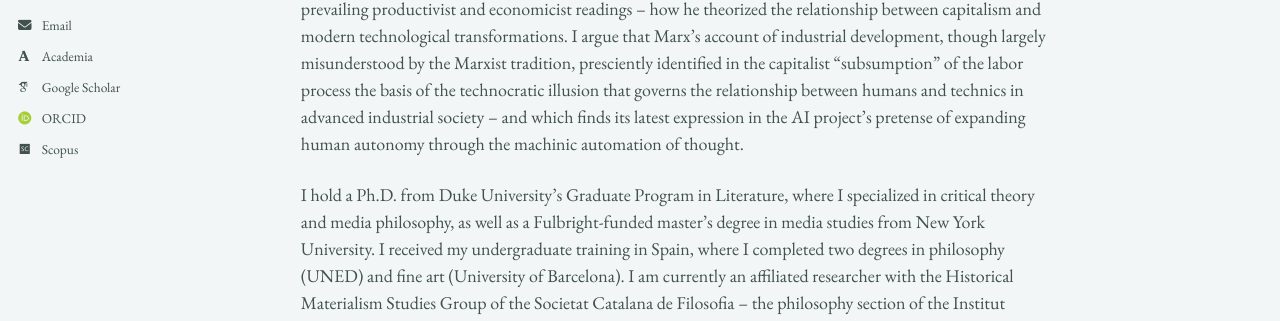
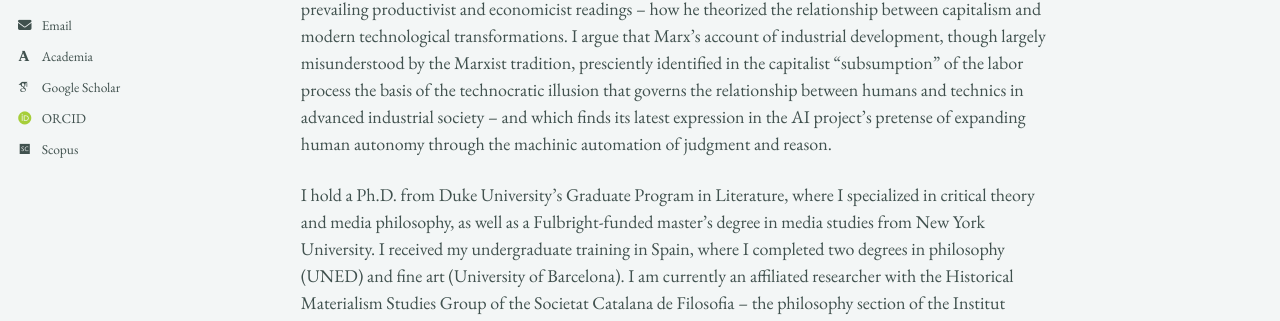
Before and after one commit to epujol90/epujol90.github.io, a Jekyll site: the page built from _pages/about.md, in a window 1280 px wide and 1069 px high. Shown: the part 413-734 px from the top of the window. Built offline with Jekyll 4.4.1, drawn with Linux system fonts in a browser that asks for light colours; some web fonts are replaced; a script bundle is joined from its source files by our own code; library files that are not in the unit come from our copies; some of the changed text lies outside the part shown.

Commit message:
Update about.md

```diff
--- a/_pages/about.md
+++ b/_pages/about.md
@@ -8,6 +8,6 @@ redirect_from:
 ---
 I am a scholar of technology, media, and aesthetics trained in continental philosophy and critical theory in Europe and the United States. My research examines how the material infrastructures of the modern world embody and uphold relations of power and domination, despite professing to liberate humanity from scarcity and toil. In addressing this paradox, I proceed from the premise that technical systems are constitutive of -- rather than external to -- human agency, culture, and institutions, and that a social ontology of technology is, therefore, necessary to make sense of our inherently technical nature and how power operates through it.
 
-In my doctoral research, I focused on the _longue durée_ of industrial modernity and the machine-mediated ordering of life in technologized society, tracing its roots to the nineteenth century. My dissertation, “Karl Marx, Philosopher of Technics: Critique, Alienation, and the Materiality of Social Power,” grounds this historical inquiry in Marx’s engagement with the industrial literature of his time, reconstructing -- against prevailing productivist and economicist readings -- how he theorized the relationship between capitalism and modern technological transformations. I argue that Marx’s account of industrial development, though largely misunderstood by the Marxist tradition, presciently identified in the capitalist "subsumption" of the labor process the basis of the technocratic illusion that governs the relationship between humans and technics in advanced industrial society -- and which finds its latest expression in the AI project's pretense of expanding human autonomy through the machinic automation of thought.
+In my doctoral research, I focused on the _longue durée_ of industrial modernity and the machine-mediated ordering of life in technologized society, tracing its roots to the nineteenth century. My dissertation, “Karl Marx, Philosopher of Technics: Critique, Alienation, and the Materiality of Social Power,” grounds this historical inquiry in Marx’s engagement with the industrial literature of his time, reconstructing -- against prevailing productivist and economicist readings -- how he theorized the relationship between capitalism and modern technological transformations. I argue that Marx’s account of industrial development, though largely misunderstood by the Marxist tradition, presciently identified in the capitalist "subsumption" of the labor process the basis of the technocratic illusion that governs the relationship between humans and technics in advanced industrial society -- and which finds its latest expression in the AI project's pretense of expanding human autonomy through the machinic automation of judgment and reason.
 
 I hold a Ph.D. from Duke University’s Graduate Program in Literature, where I specialized in critical theory and media philosophy, as well as a Fulbright-funded master’s degree in media studies from New York University. I received my undergraduate training in Spain, where I completed two degrees in philosophy (UNED) and fine art (University of Barcelona). I am currently an affiliated researcher with the Historical Materialism Studies Group of the Societat Catalana de Filosofia -- the philosophy section of the Institut d’Estudis Catalans, the highest academic body for the Catalan language and culture. My work has appeared in _South Atlantic Quarterly_ and _Marx and Philosophy Review of Books_, with further articles under review at _Historical Materialism_ and _Theory, Culture & Society_, and an essay in preparation for a special issue of _Qui Parle_. Alongside my research, I have developed extensive expertise in writing pedagogy, including two years of writing center practice at Duke’s Thompson Writing Studio and teaching writing-intensive courses on media theory, philosophy of technology, and the history and politics of AI.
```
